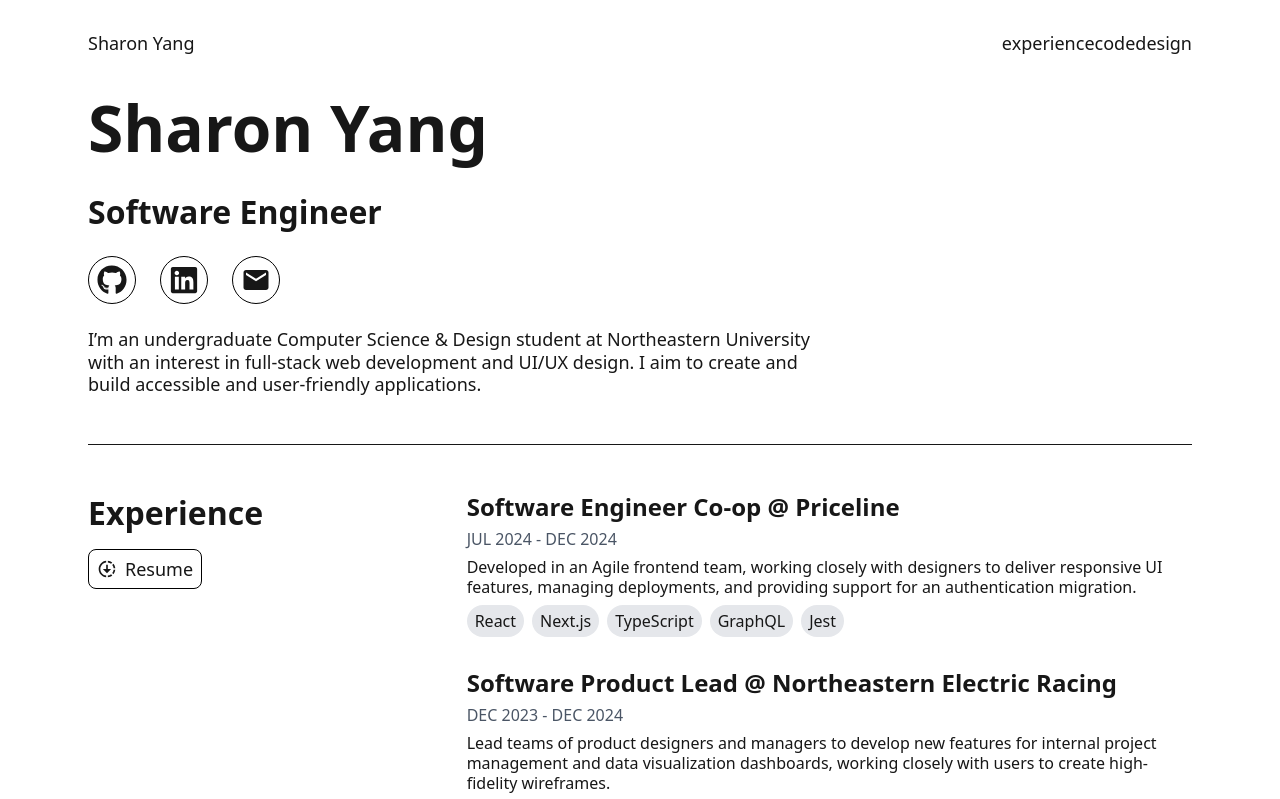
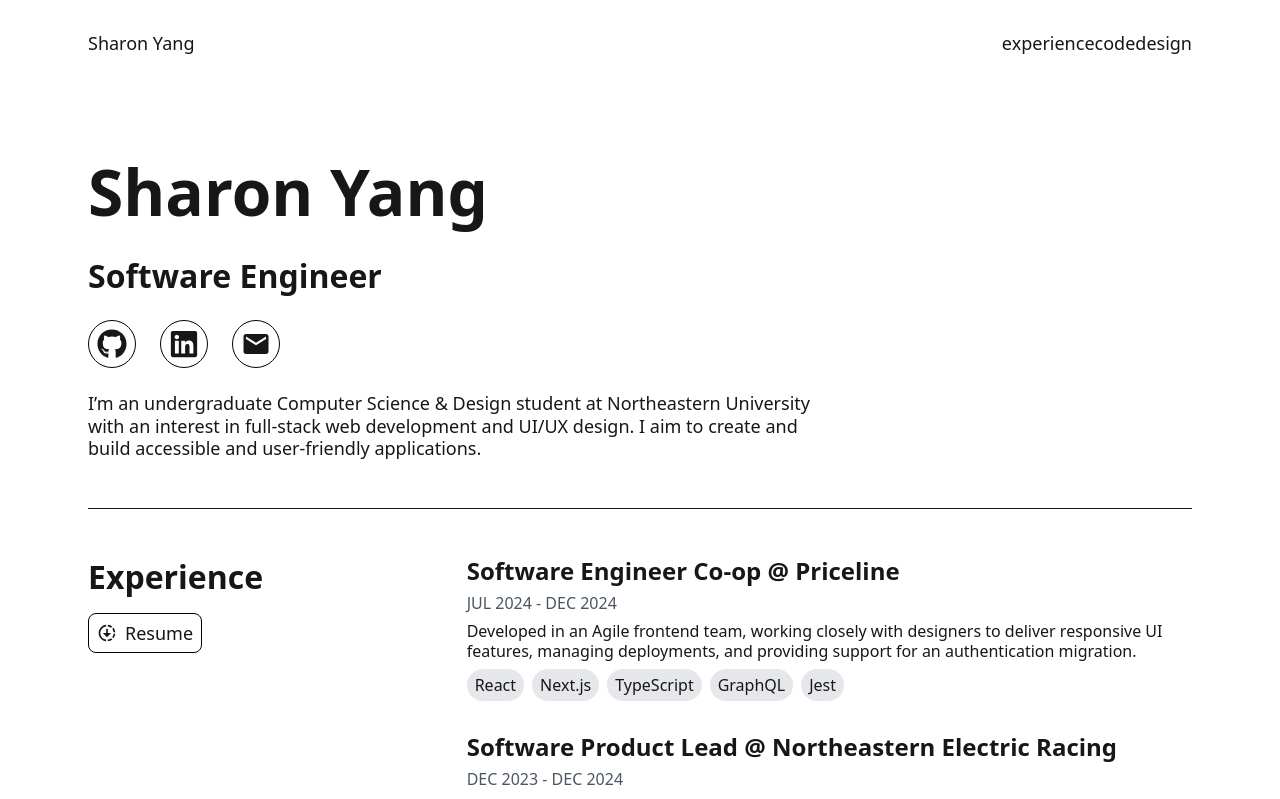
Before and after one commit to sharonyang16/sharonyang16.github.io, a Next.js app: page / in a window 1280 px wide. Shown: the top 799 px of the page. Built offline with nearby package versions, Linux system fonts and the light colour scheme.

Commit message:
adjusted content padding

```diff
--- a/src/app/page.tsx
+++ b/src/app/page.tsx
@@ -5,7 +5,7 @@ import Experiences from "@/components/Experiences";
 
 export default function Home() {
   return (
-    <div className="grid grid-cols-3 gap-x-8 gap-y-12">
+    <div className="grid grid-cols-3 gap-x-8 gap-y-12 py-16">
       <div className="col-span-2">
         <Hero {...heroData} />
       </div>
```
